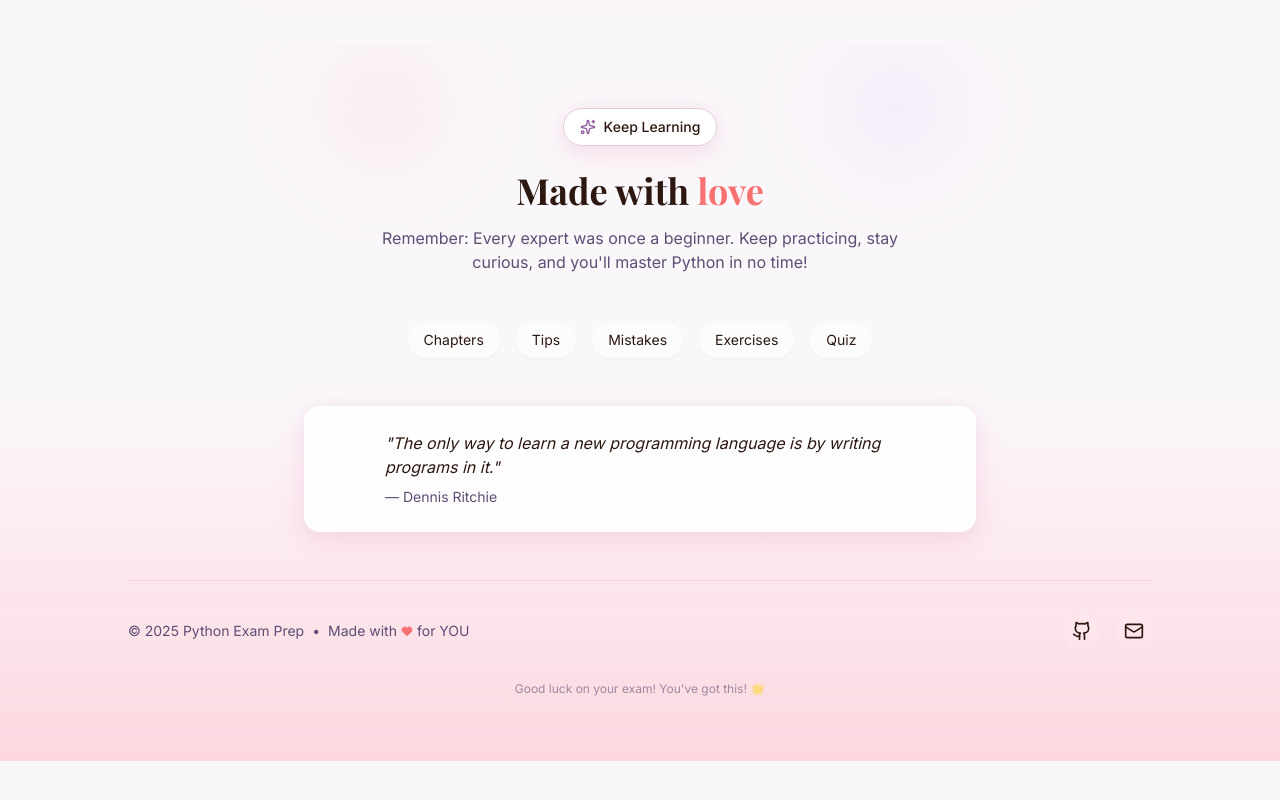
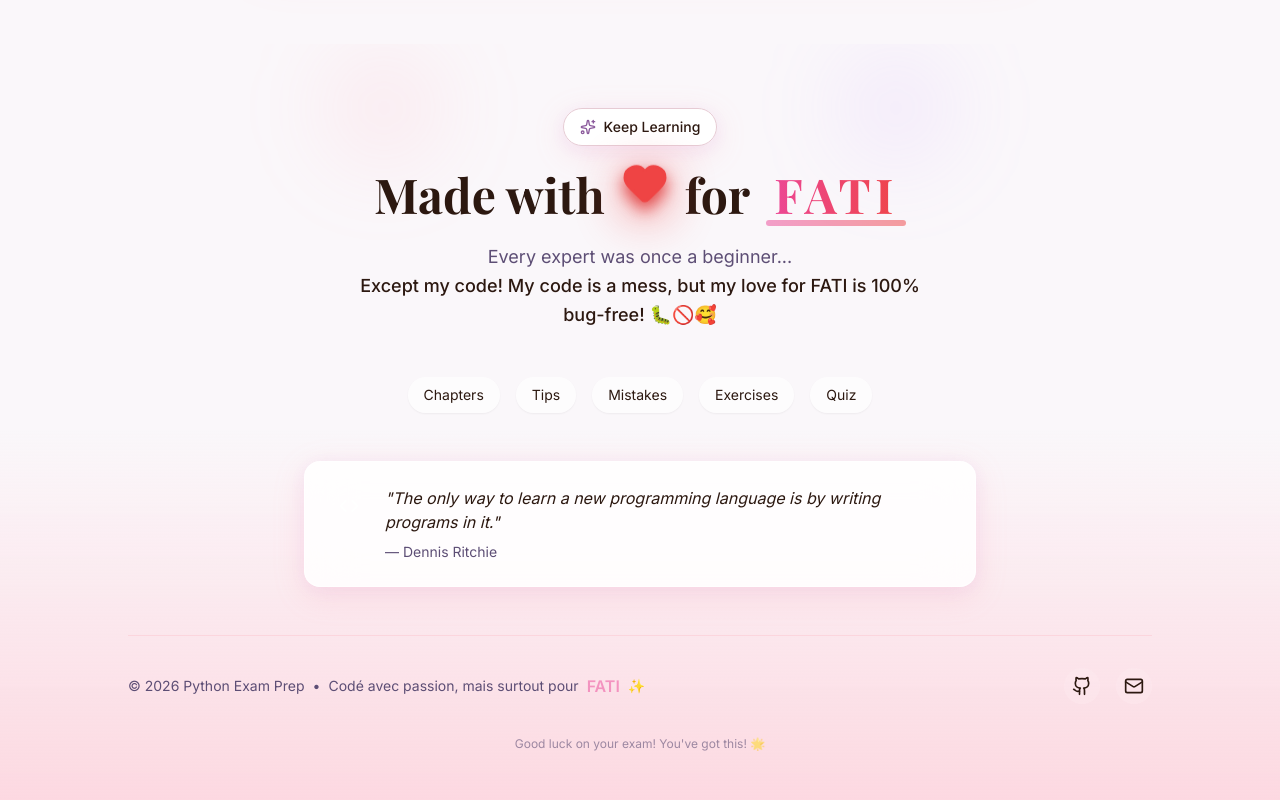
Before and after one commit to GosTsimo/Python-Exam-Preparation, a React (Vite) app: page / in a window 1280 px wide. Shown: the part 6429-7229 px from the top of the page. Before the commit the page ends 7190 px from the top, so only its background shows below. Built offline with nearby package versions, Linux system fonts and the light colour scheme.

Commit message:
Enhance footer section with personalized message and interactive heart animation for improved engagement

```diff
--- a/src/sections/Footer.tsx
+++ b/src/sections/Footer.tsx
@@ -23,13 +23,33 @@ export default function Footer() {
             <span className="text-sm font-medium text-romantic-text">Keep Learning</span>
           </div>
 
-          <h2 className="font-display text-3xl sm:text-4xl font-bold text-romantic-text mb-4">
-            Made with <span className="text-red-400">love</span>
+          <h2 className="font-display text-4xl sm:text-5xl font-bold text-romantic-text mb-6 flex flex-wrap items-center justify-center gap-4">
+            Made with
+            <div className="relative group cursor-pointer inline-block">
+              {/* Glowing Aura */}
+              <div className="absolute inset-0 bg-red-500 rounded-full blur-xl opacity-60 group-hover:opacity-100 group-hover:blur-2xl transition-all duration-500 animate-pulse" />
+              {/* 3D Heart SVG */}
+              <Heart
+                className="w-12 h-12 text-red-500 fill-red-500 relative z-10
+                          drop-shadow-[0_8px_8px_rgba(220,38,38,0.8)]
+                          transition-transform duration-500 group-hover:scale-130
+                          hover:-translate-y-2 animate-bounce flex-shrink-0"
+                strokeWidth={1.5}
+              />
+              {/* Funny hover message */}
+              <div className="absolute -top-10 -right-12 opacity-0 group-hover:opacity-100 transition-all duration-300 bg-white/95 backdrop-blur-sm px-4 py-2 rounded-2xl text-sm font-bold text-pink-600 shadow-xl whitespace-nowrap transform rotate-6 scale-90 group-hover:scale-100 pointer-events-none z-20 border border-pink-200">
+                Queen FATI 👑💕
+              </div>
+            </div>
+            for <span className="text-transparent bg-clip-text bg-gradient-to-r from-pink-500 to-red-500 uppercase tracking-widest relative px-2">
+              Fati
+              <span className="absolute -bottom-2 left-0 w-full h-1.5 bg-gradient-to-r from-pink-500 to-red-500 rounded-full animate-pulse" />
+            </span>
           </h2>
 
-          <p className="text-romantic-text-secondary max-w-xl mx-auto">
-            Remember: Every expert was once a beginner. Keep practicing, stay curious,
-            and you'll master Python in no time!
+          <p className="text-romantic-text-secondary max-w-xl mx-auto text-lg leading-relaxed">
+            Every expert was once a beginner...<br/>
+            <span className="font-medium text-romantic-text">Except my code! My code is a mess, but my love for FATI is 100% bug-free! 🐛🚫🥰</span>
           </p>
         </div>
 
@@ -74,10 +94,10 @@ export default function Footer() {
           <div className="flex flex-col sm:flex-row items-center justify-between gap-4">
             {/* Copyright */}
             <div className="flex items-center gap-2 text-sm text-romantic-text-secondary">
-              <span>© 2025 Python Exam Prep</span>
+              <span>© {new Date().getFullYear()} Python Exam Prep</span>
               <span>•</span>
-              <span className="flex items-center gap-1">
-                Made with <Heart className="w-3 h-3 text-red-400 fill-red-400 hover:scale-125 hover:text-red-500 transition-all duration-300 animate-pulse cursor-pointer" /> for YOU
+              <span className="flex items-center gap-2">
+                Codé avec passion, mais surtout pour <span className="font-bold text-pink-500 animate-pulse text-base">FATI</span> ✨
               </span>
             </div>
 
```
